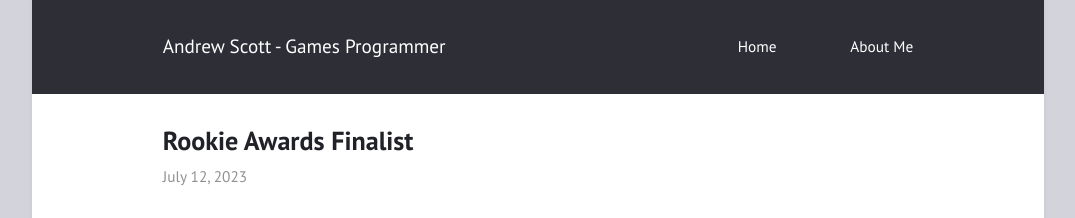
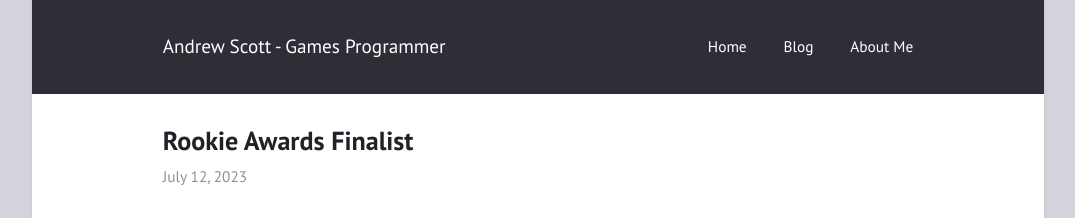
Before and after one commit to andrewscott02/andrewscott02.github.io, a Jekyll site: the page built from _posts/2023-07-12-rookiesfinalist.md, in a window 1280 px wide. Shown: the top 218 px of the page, without its empty margins (102-1177 px from the left). Built offline with Jekyll 4.4.1, drawn with Linux system fonts in a browser that asks for light colours.

Commit message:
Update _config.yml

```diff
--- a/_config.yml
+++ b/_config.yml
@@ -17,7 +17,7 @@ minimal: false             # use a dark header
 
 navigation:                # accepts {file, title, url, icon, sidebaricon}
   - {file: "index.html"}
-  - {file: "projects.html"}
+  - {file: "blog.html"}
   - {file: "about.html"}
 
 external:                  # shows a footer with social links - for available icons see fontawesome.com/icons
```
